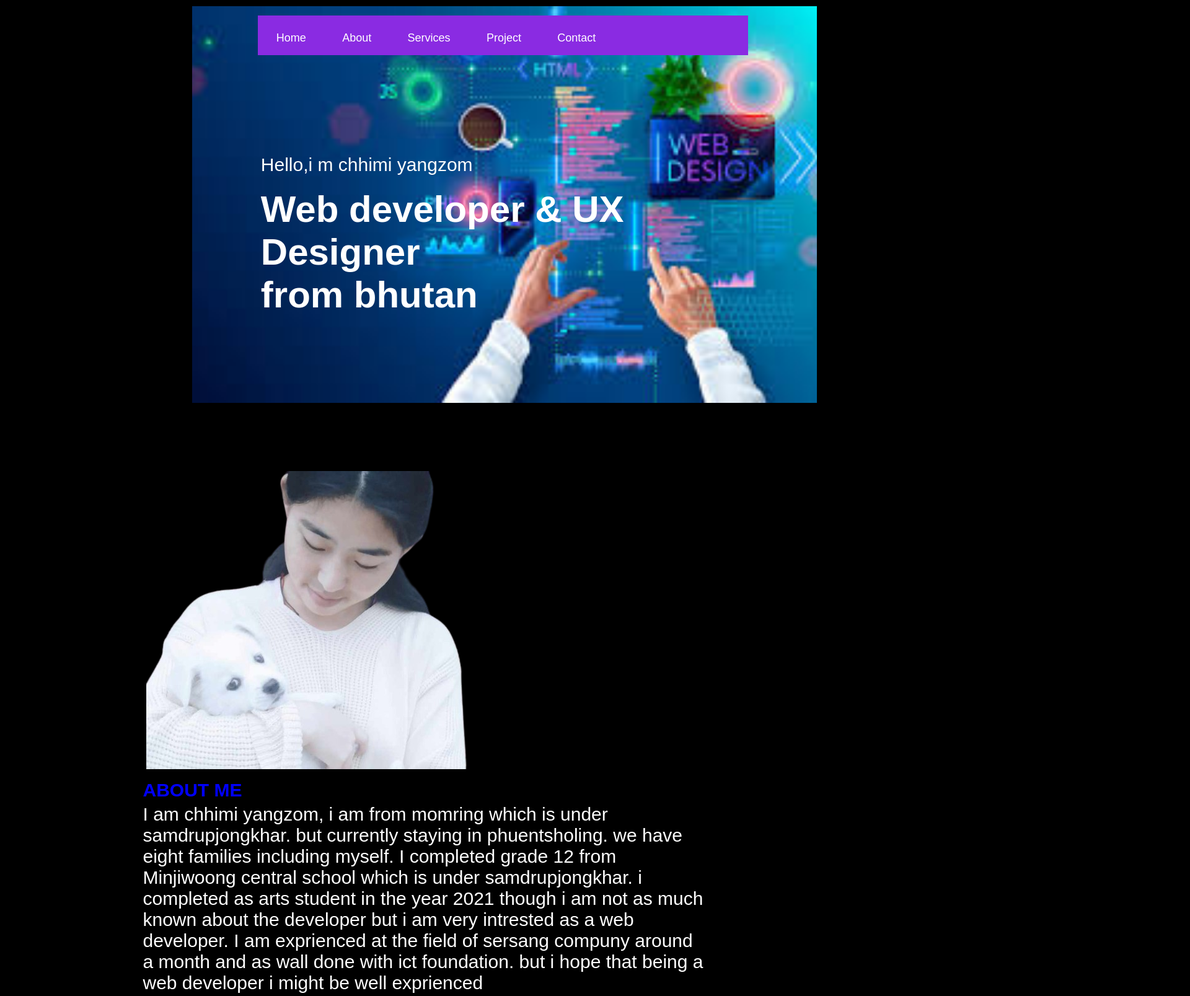
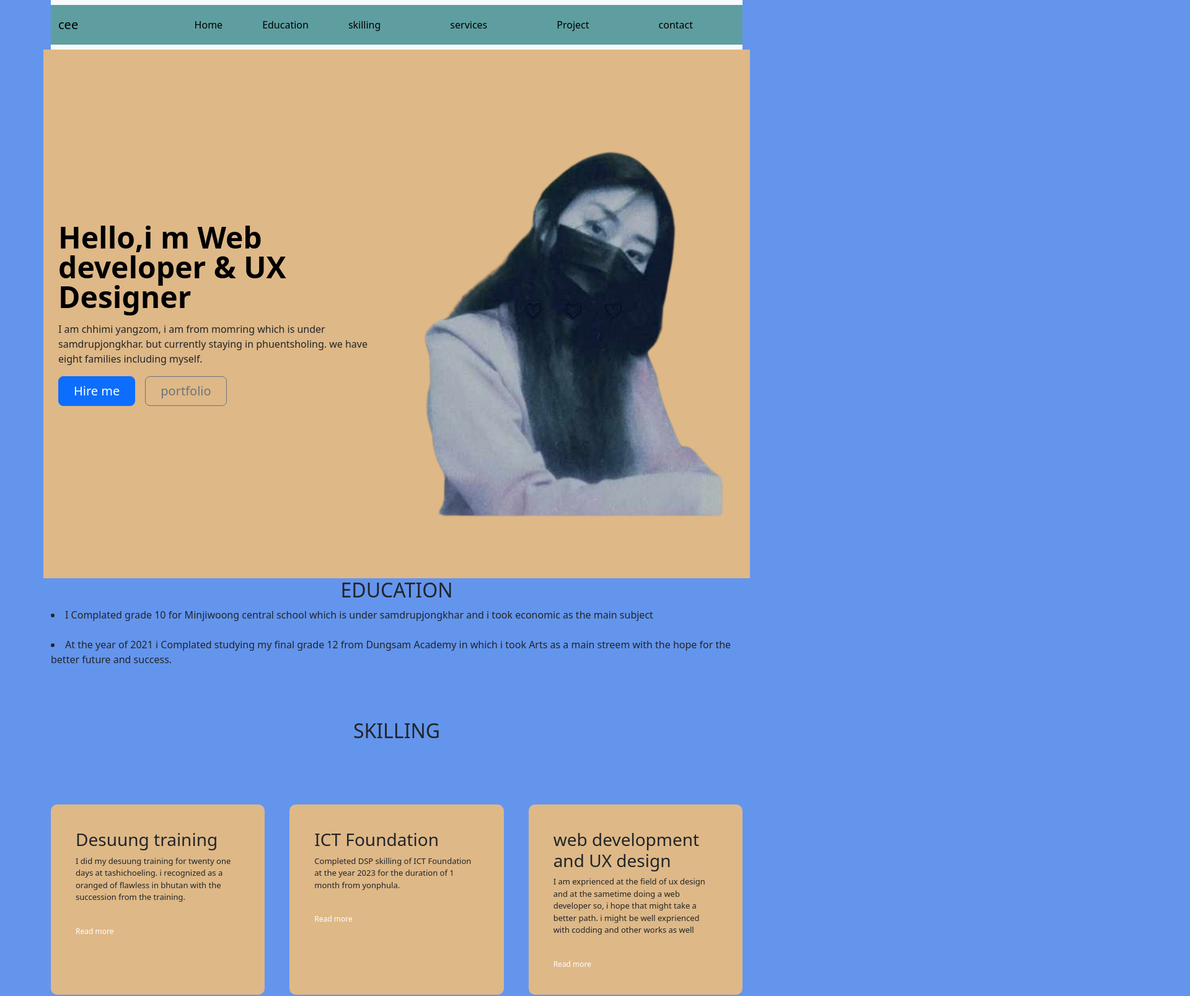
Before and after one commit to chhimiyangzom/Myfirstwebsite, a plain HTML site: page index.html in a window 1280 px wide. Shown: the top 1607 px of the page at 62% size, 1920 px wide, since content can reach past the window. Drawn offline with nearby package versions, Linux system fonts and the light colour scheme.

Commit message:
Add files via upload

```diff
--- a/index.html
+++ b/index.html
@@ -1,55 +1,104 @@
 <!DOCTYPE html>
 <html lang="en">
 <head>
+
     <meta charset="UTF-8">
-    <meta http-equiv="x-UA-compatible" contact=""IE=edge>
     <meta name="viewport" content="width=device-width, initial-scale=1.0">
-    <title>personal portfolio website</title>
-    <link rel="stylesheet" href="styel.css">
+    <title>Document</title>
+
+    <link rel="stylesheet" href="./styel.css">
+
+    <link href="https://cdn.jsdelivr.net/npm/bootstrap@5.3.3/dist/css/bootstrap.min.css" rel="stylesheet" integrity="sha384-QWTKZyjpPEjISv5WaRU9OFeRpok6YctnYmDr5pNlyT2bRjXh0JMhjY6hW+ALEwIH" crossorigin="anonymous">
+
+    <link rel="stylesheet" href="https://cdnjs.cloudflare.com/ajax/libs/font-awesome/6.5.2/css/all.min.css" integrity="sha512-SnH5WK+bZxgPHs44uWIX+LLJAJ9/2PkPKZ5QiAj6Ta86w+fsb2TkcmfRyVX3pBnMFcV7oQPJkl9QevSCWr3W6A==" crossorigin="anonymous" referrerpolicy="no-referrer" />
+
+    <link rel="preconnect" href="https://fonts.googleapis.com">
+    <link rel="preconnect" href="https://fonts.gstatic.com" crossorigin>
+    <link href="https://fonts.googleapis.com/css2?family=Roboto:ital,wght@0,100;0,300;0,400;0,500;0,700;0,900;1,100;1,300;1,400;1,500;1,700;1,900&display=swap" rel="stylesheet">
+
 </head>
-<body>
- <div id="header">
-    <div class="container">
-        <nav>
-           <ul>
-
-                <li><a href="">Home</a></li>
-                <li><a href="#about">About</a></li>
-                <li><a href="#services">Services</a></li>
-                <li><a href="#Project">Project</a></li>
-                <li><a href="#Contact">Contact</a></li>
 
 
+
+
+
+<body class="body">
+
+    <script src="https://cdn.jsdelivr.net/npm/bootstrap@5.3.3/dist/js/bootstrap.bundle.min.js" integrity="sha384-YvpcrYf0tY3lHB60NNkmXc5s9fDVZLESaAA55NDzOxhy9GkcIdslK1eN7N6jIeHz" crossorigin="anonymous"></script>
+
+    <!-- navbar -->
+    <section id="navbar">
+        <div class="container">
+
+
+              <nav class="navbar navbar-expand-lg bg-body-tertiary">
+                <div class="container-fluid">
+                  <a class="navbar-brand" href="#">cee</a>
+                  <button class="navbar-toggler" type="button" data-bs-toggle="collapse" data-bs-target="#navbarSupportedContent" aria-controls="navbarSupportedContent" aria-expanded="false" aria-label="Toggle navigation">
+                    <span class="navbar-toggler-icon"></span>
+                  </button>
+
+                  <div class="collapse navbar-collapse" id="navbarSupportedContent">
+                    <ul class="navbar-nav ms-auto mb-2 mb-lg-0">
+                      <li class="nav-item">
+
+                        <a class="nav-link active mx-5" aria-current="page" href="#home">Home</a>
+                        <a class="nav-link active" aria-current="page" href="#Education">Education</a>
+                        <a class="nav-link active mx-5" aria-current="page" href="#skilling">skilling</a>
+                        <a class="nav-link active mx-5" aria-current="page" href="#services">services</a>
+                        <a class="nav-link active mx-5" aria-current="page" href="#Project">Project</a>
+                        <a class="nav-link active mx-5" aria-current="page" href="#contact">contact</a>
+                      </li>
+
                     </ul>
-            <i class="fa-solid fa-bars"></i>
+                  </div>
+                </div>
               </nav>
 
-        <div class="header-text">
-            <P>Hello,i m chhimi yangzom</P>
-            <h1> Web developer & UX Designer</span><br>from bhutan</b></h1>
 
+        </div>
+    </section>
+    <!-- navbar -->
+
+
+
+    <!-- home -->
+    <section id="home">
+          <div class="container col-xxl-8 px-4 py-5">
+
+
+            <div class="row flex-lg-row-reverse align-items-center g-5 py-5">
+              <div class="col-10 col-sm-8 col-lg-6">
+                <img src="./assets/image/download__1_-removebg-preview.png" class="d-block mx-lg-auto img-fluid" alt="Bootstrap Themes" width="700" height="500" loading="lazy">
+              </div>
+              <div class="col-lg-6">
+                <h1 class="display-5 fw-bold text-body-emphasis lh-1 mb-3"> <P>Hello,i m Web developer & UX Designer</h1>
+                <p>I am chhimi yangzom, i am from momring which is under samdrupjongkhar. but currently staying in phuentsholing.
+                we have eight families including myself.</p>
+                <div class="d-grid gap-2 d-md-flex justify-content-md-start">
+                  <button type="button" class="btn btn-primary btn-lg px-4 me-md-2">Hire me</button>
+                  <button type="button" class="btn btn-outline-secondary btn-lg px-4">portfolio</button>
                 </div>
               </div>
             </div>
-<!-----about----->
-<div id="about">
+
+
+          </div>
+    </section>
+    <!-- home -->
+
+
+    <!-- qualification -->
+<div id="Education">
   <div class="container">
+    <h2 class="text-center">EDUCATION</h2>
+
       <div class="about-col-1">
-                <img src="./Assets/image/download__7_-removebg-preview.png">
-            </div>
-            <h2 class="sub-title">ABOUT ME</h2>
-            <p>I am chhimi yangzom, i am from momring which is under samdrupjongkhar. but currently staying in phuentsholing.
-            we have eight families including myself. I completed grade 12 from Minjiwoong central school which is under samdrupjongkhar. i completed as arts student in the year
-            2021 though i am not as much known about the developer but i am very intrested as a web developer. I am exprienced at the field of sersang compuny around a month and as wall done with ict foundation. but i
-            hope that being a web developer i might be well exprienced</p> <br>
+          <div class="tab-titles">
 
-            <div class="tab-titles">
-                <p class="tab-links active-link" onclick="opentab('skills')">SKILLS</p>
-                <li><span>I had completed ICT foundation at Yonphula for one month.</li> <br>
-                <p class="tab-links" onclick="opentab('Exprience')">EXPERIENCE</p>
-                <li><span>I am experienced at the field of sersang compuny around a month. </li> <br>
-                <p class="tab-links" onclick="opentab('Education')">EDUCATION</p>
-                <li><span> I completed grade 12 from Minjiwoong central school which is under samdrupjongkhar.</li>
+              <li>I Complated grade 10 for Minjiwoong central school which is under samdrupjongkhar and i took economic as the main subject<span></li> <br>
+
+              <li>At the year of 2021 i Complated studying my final grade 12 from Dungsam Academy in which i took Arts as a main streem with the hope for the better future and success.<span> </li> <br>
 
           </div>
           <div class="tab-content" id="Exprience">
@@ -59,24 +108,56 @@
   </div>
 </div>
 
+    <!-- qualification -->
 
-<!----services---->
+
+
+    <!-- skilling -->
+    <div id="skilling">
+      <div class="container">
+          <h2 class="text-center">SKILLING</h2>
+          <div class="services-list">
+              <div class="box">
+                  <h3>Desuung training</h3>
+                  <p>I did my desuung training for twenty one days at tashichoeling. i recognized as a oranged of flawless in bhutan with the succession from the training.</p>
+                  <a href="#">Read more</a>
+              </div>
+              <div class="box">
+
+                  <h3>ICT Foundation</h3>
+                  <p>Completed DSP skilling of ICT Foundation at the year 2023 for the duration of 1 month from yonphula.</p>
+                  <a href="#">Read more</a>
+              </div>
+              <div class="box">
+                  <h3>web development and UX design</h3>
+                  <p>I am exprienced at the field of ux design and at the sametime doing a web developer so, i
+                    hope that might take a  better path. i might be well exprienced with codding and other works as well </p>
+                  <a href="#">Read more</a>
+              </div>
+          </div>
+      </div>
+    </div>
+
+
+<!-- services -->
 <div id="services">
   <div class="container">
-        <h2 class="sub-title">MY SREVICES</h2>
+      <h2 class="text-center">MY SREVICES</h2>
       <div class="services-list">
           <div class="box">
+            <i class="fa-solid fa-layer-group"></i>
               <h1>Web application</h1>
               <p> A web application is software that runs in your web browser. Businesses have to exchange information and deliver services remotely. They use web applications to connect with customers conveniently and securely.</p>
               <a href="#">Read more</a>
           </div>
           <div class="box">
-
+            <i class="fa-brands fa-medium"></i>
               <h1>Responsive design</h1>
               <p>Responsive Design is a design technique that automatically adapts the display of a website page to the size of the screen.</p>
               <a href="#">Read more</a>
           </div>
           <div class="box">
+            <i class="fa-solid fa-thumbs-up"></i>
               <h1>Dedicated support</h1>
               <p>Dedicated Support means having designated employee(s) or agent(s) of Verity as primary contact for technical support matters relating to the deployment of the Application(s).</p>
               <a href="#">Read more</a>
@@ -86,10 +167,13 @@
 </div>
 
 
+
+
+
 <!------Project---->
 <div id="food">
+  <h2 class="text-center">PROJECT</h2>
   <div class="container" id="Project">
-        <h2 class="sub-title">Project</h2>
       <div class="box">
               <img src="./Assets/image/images (6).jpg">
                   <h3>Ema datshi</h3>
@@ -115,15 +199,16 @@
   </div>
 </div>
 
+    <!---project-->
 
 
-
-    <!----contact---->
+    <!-- contact me -->
     <div id="contact" id="Contact">
       <div class="container">
+        <h2 class="text-center">CONTACT ME</h2>
           <div class="row">
               <div class="contact-left">
-                <h2 class="sub-title">CONTACT ME</h2>
+
                   <p>Name: chhimi yangzom</p>
                   <p>Contact No: 17878808</p>
                   <p>Email address: chhimiyangzom01@gmail.com</p>
@@ -143,5 +228,7 @@
     </div>
 </div>
 <div class="copyright">
-    <p>copyright @chhimiyangzom.com</p>
+      <p>© 2024 Company, Inc</p>
   </div>
+
+<!-- contact me -->
--- a/styel.css
+++ b/styel.css
@@ -1,88 +1,73 @@
 *{
-    margin: 5px;
+    margin: 0;
     padding: 0;
+}
+
+body{
+    background: cornflowerblue;
     font-family: 'poppins', sans-serif;
-    box-sizing: border-box;
-    font-size: 30px;
+    font-weight: 400;
+    font-style: normal;
+}
 
-}
-body{
-    background: black;
-    color: #fff;
-}
-#header{
-    width: 80%;
-    height: 80vh;
-    background-image: url(Assets/image/download\ \(13\).jpg);
-    margin-left: 300px;
-    background-size: cover;
-    background-position: center;
-}
-.container{
-    padding: 10px 10%;
-}
-nav{
+#navbar .nav-item{
+    padding: 10px;
     display: flex;
-    align-items: center;
-    justify-content: space-between;
-    flex-wrap: wrap;
-    background-color: blueviolet;
+    margin: 2px;
+
 
 }
 
-
-nav ul li{
-    display: inline-block;
-    list-style: none;
-    margin: 10px 20px;
-}
-nav ul li a{
-    color: #fff;
-    text-decoration: none;
-    font-size: 18px;
-    position: relative;
-}
-nav ul li a::after{
-    content: '';
-    width: 0;
-    height: 3px;
-    background: #ff004f;
-    position: absolute;
-    left: 0;
-    bottom: -6px;
-    transition: 0.5s;
-}
-nav ul li a:hover::after{
-    width: 100%;
+#home .container{
+    background-color: burlywood;
 }
 
-.header-text{
-    margin-top: 20%;
-    font-size: 30px;
+/*-------education-----*/
+
+
+
+/*-------skilling-----*/
+#skilling{
+    padding: 10px;
+    margin: 50px;
 }
-.header-text h1{
-    font-size: 60px;
-    margin-top: 20px;
-}
-.header-text h1 span{
-    color: #ff004f;
+.skilling-list{
+    display: grid;
+    grid-template-columns: repeat(auto-fit, minmax(250px, 1fr));
+    grid-gap: 40px;
+    margin-top: 100px;
 }
 
-
-/*-----about----*/
-h2{
-    color: blue;
+.skilling-list div{
+   background: burlywood;
+   padding: 40px;
+   font-size: 13px;
+   font-weight: 300;
+   border-radius: 10px;
+   transition: background 0.5s, transform 0.5s;
+}
+.skilling-list div i{
+   font-size: 50px;
+   margin-bottom: 30px;
+}
+.skilling-list div h2{
+    font-size: 30px;
+    font-weight: 500;
+    margin-bottom: 15px;
+ }
+ .skilling-list div a{
+     text-decoration: none;
+     color: #fff;
+     font-size: 12px;
+     margin-top: 20px;
+     display: inline-block;
   }
 
-#about{
-    padding: 80px 0;
-    color: white;
-    margin-left:100px;
+  .skilling:hover{
+    background: palevioletred;
+    transform: translate(-10px);
  }
 
-.about{
-    display: flex;
-}
 
 /*-------services-----*/
 #services{
@@ -97,7 +82,7 @@ h2{
 }
 
 .services-list div{
-    background: #262626;
+   background: burlywood;
    padding: 40px;
    font-size: 13px;
    font-weight: 300;
@@ -125,10 +110,9 @@ h2{
    transform: translate(-10px);
 }
 
+
 <!-----Project--->
-h3{
-    color: brown;
-}
+
 
 #food {
     padding: 50px 0;
@@ -136,8 +120,8 @@ h3{
 }
 #food .container{
     display: flex;
-    gap: 2rem;
-    margin-left: 0;
+    gap: 1rem;
+    margin:right;
 }
 .container{
     margin-left: 0;
@@ -145,11 +129,23 @@ h3{
  #food .box{
     border: 2px solid ;
     padding: 2rem;
-    background-color: #262626;
+    background-color:burlywood;
+ }
+
+
+ .body{
+   background-color: cornflowerblue;
+ }
+ .container-fluid{
+   background-color: cadetblue;
  }
 
 
  /*-------contact------*/
+ #contact{
+    padding: 5px;
+    margin: 50px;
+ }
 .contact-left{
     flex-basis: 35%;
 }
@@ -189,7 +185,7 @@ form input, form textarea{
     width: 100%;
     border: 0;
     outline: none;
-    background: #262626;
+    background:burlywood;
     padding: 15px;
     margin: 15px 0;
     color: white;
@@ -206,7 +202,9 @@ form .btn2{
     width: 100%;
     text-align: center;
     padding: 25px 0;
-    background:#262626;
+    padding: 25px 0;
+    padding: 25px 0;
+    background: burlywood;
     font-weight: 300;
     margin-top: 20px;
 }
```
Also changed, not shown: assets/image/download (8).jpg (added), assets/image/download__1_-removebg-preview.png (added), assets/image/images (4).jpg (added), assets/image/images (5).jpg (added), assets/image/images (6).jpg (added). Lines whose indentation alone changed are shown as unchanged.
